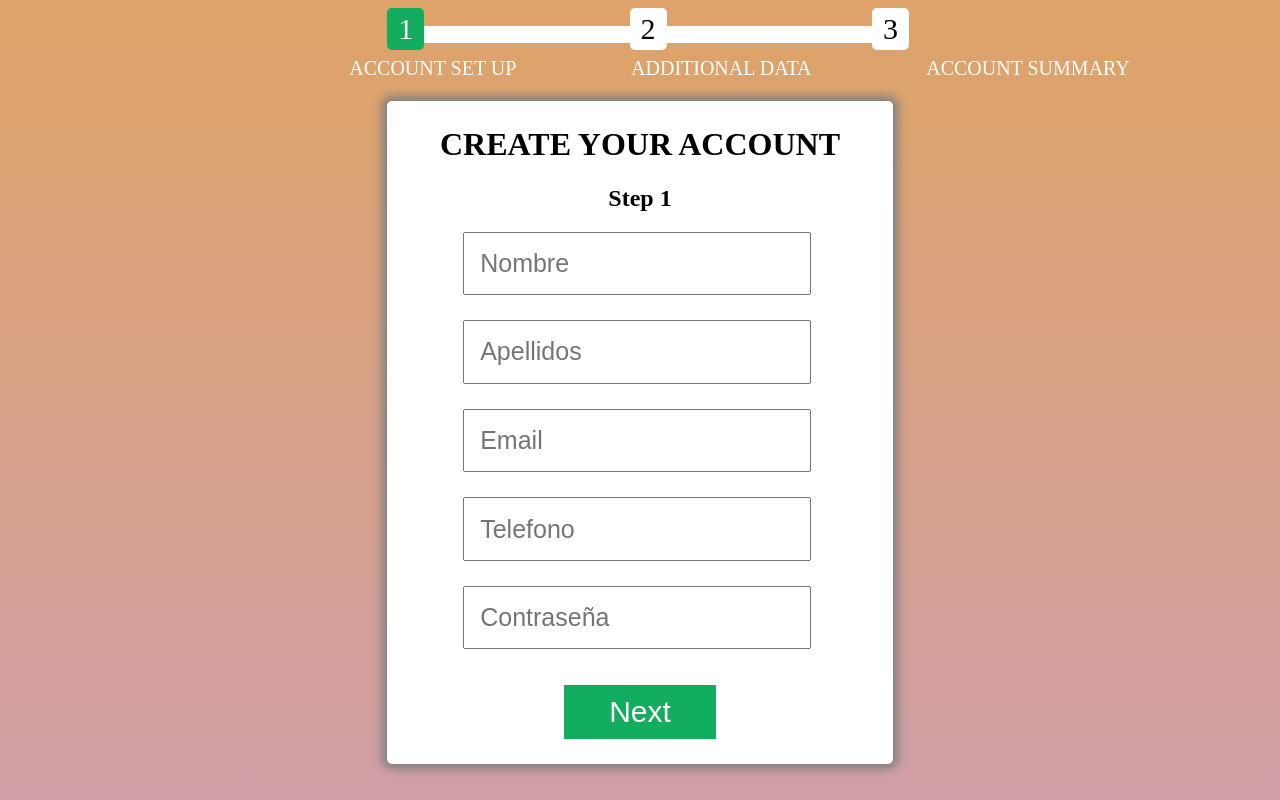
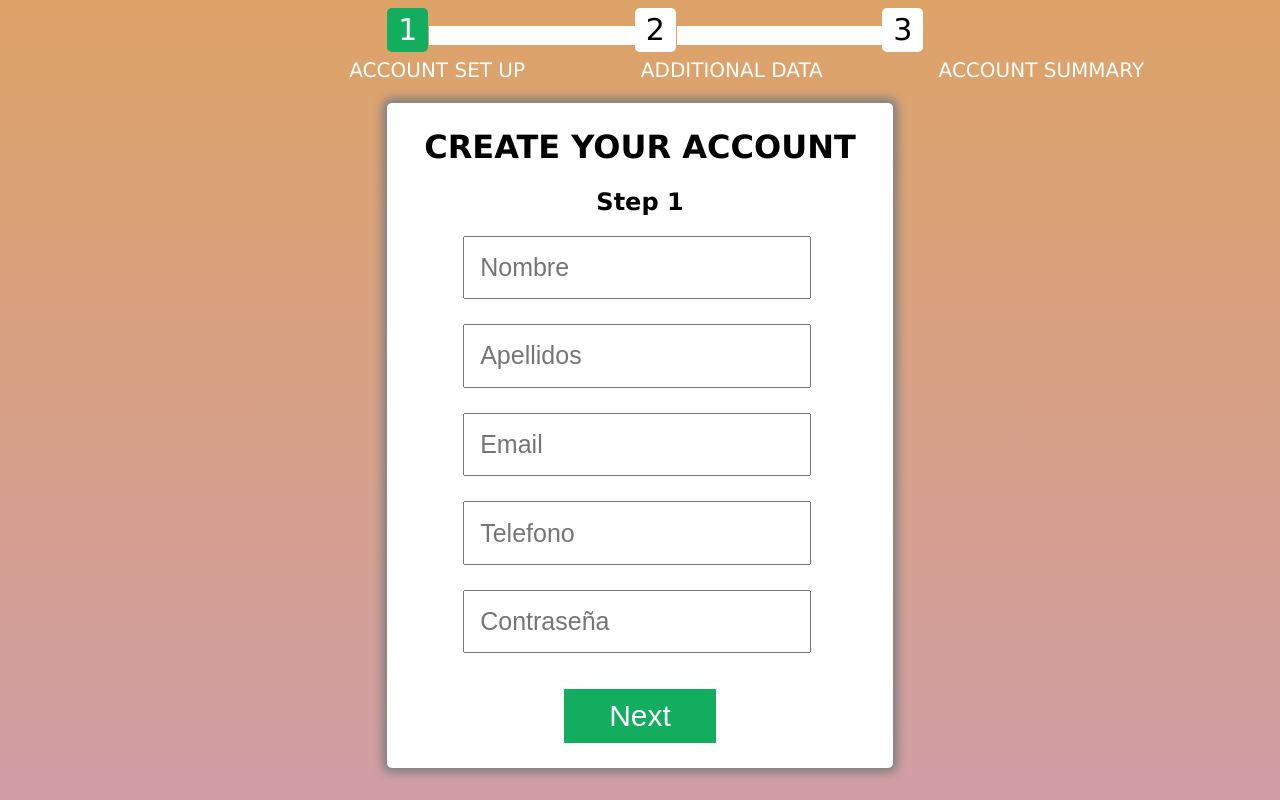
Before and after one commit to PabloBeJ/PracticaFormulario, a PHP site: page /page1.php in a window 1280 px wide. Run offline with PHP 8.4, Linux system fonts and the light colour scheme.

Commit message:
Añado una fuente a lso textos

```diff
--- a/css/style1.css
+++ b/css/style1.css
@@ -1,6 +1,7 @@
 html{
     background-image: linear-gradient(#dea367, #d09ea6);
     height: 100%;
+    font-family: "Verdana";
 }
 .Formulario {
     background-color: white;
```
